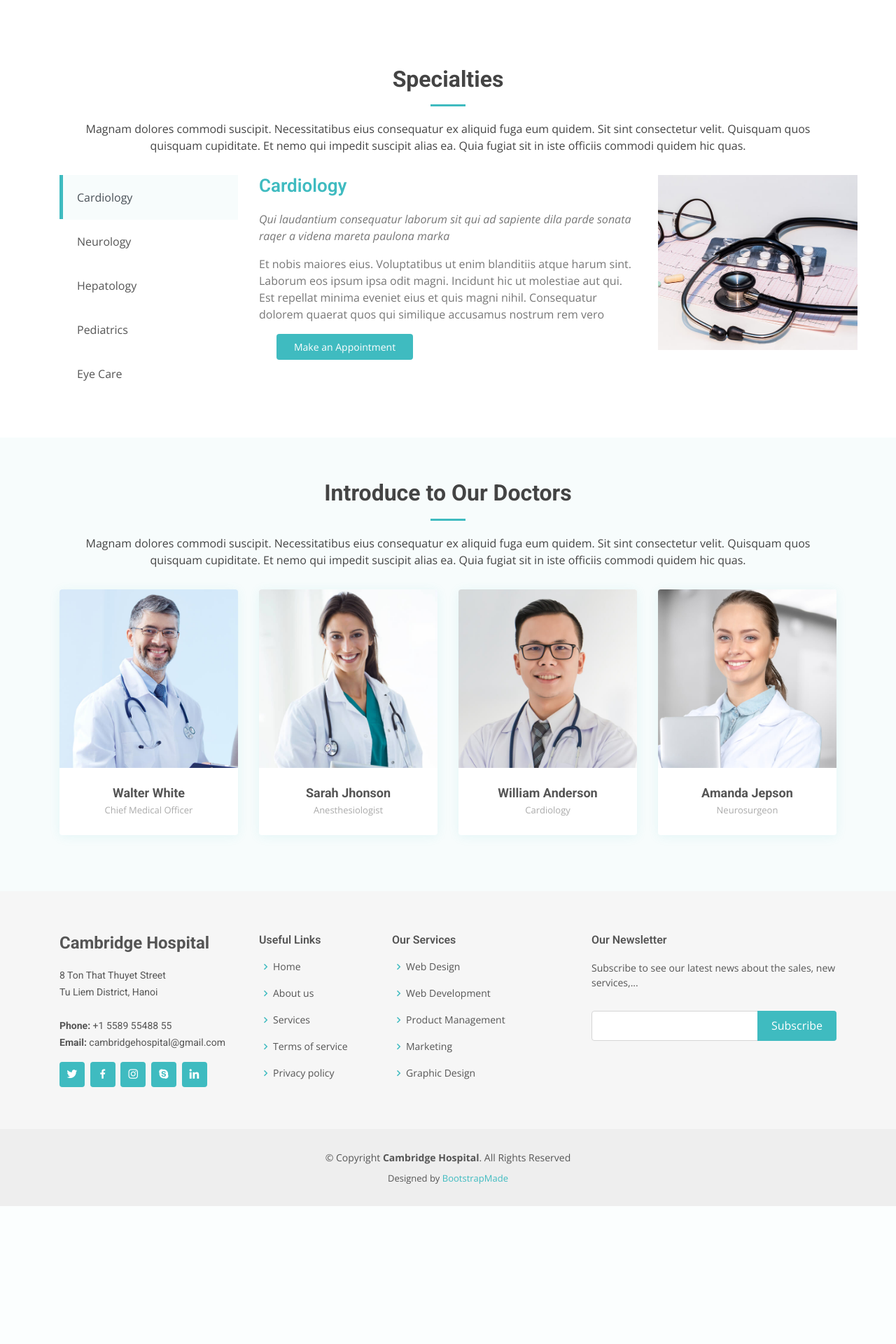
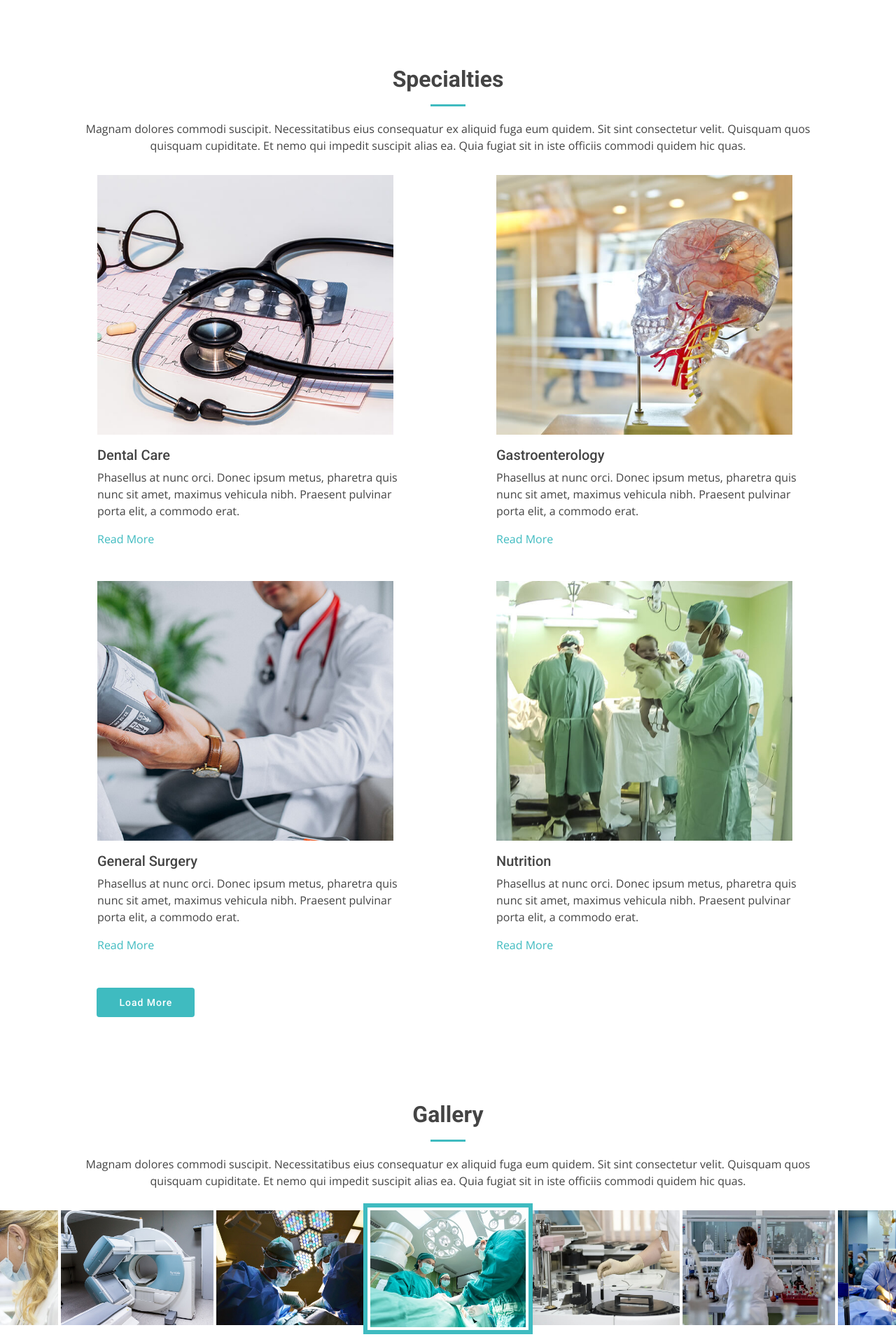
Before and after one commit to sonnhth1909022/Cambridge-Hospital, a PHP site: page /service.html in a window 1280 px wide. Shown: the part 897-2817 px from the top of the page at 70% size. Before the commit the page ends 2620 px from the top, so only its background shows below. Run offline with PHP 8.4, Linux system fonts and the light colour scheme.

Commit message:
sửa lại trang service

```diff
--- a/about.html
+++ b/about.html
@@ -172,7 +172,7 @@
   <div class="container" data-aos="zoom-in">
 
     <div class="text-center">
-      <h3>You have a situation? Your body is not obeying you?</h3>
+      <h3>You have a situation?</h3>
       <p> Need not to worry because we are here to help!</p>
       <a class="cta-btn scrollto" href="appointment.html">Make an Appointment now</a>
     </div>
--- a/assets/css/style.css
+++ b/assets/css/style.css
@@ -553,7 +553,7 @@ h1, h2, h3, h4, h5, h6 {
   background: #3fbbc0;
 }
 
-#hero .btn-get-started {
+.btn-get-started {
   font-family: "Roboto", sans-serif;
   font-weight: 500;
   font-size: 14px;
@@ -1858,3 +1893,16 @@ section {
   text-align: center;
   font-size: 13px;
 }
+
+.single-service {
+  position: relative;
+  margin-bottom: 9%;
+  z-index: 1;
+  padding-left: 10%;
+  padding-right: 10%;
+}
+
+.single-service img {
+  width: 98%;
+  margin-bottom: 4%;
+}
--- a/service.html
+++ b/service.html
@@ -164,7 +164,7 @@
         <p>Magnam dolores commodi suscipit. Necessitatibus eius consequatur ex aliquid fuga eum quidem. Sit sint consectetur velit. Quisquam quos quisquam cupiditate. Et nemo qui impedit suscipit alias ea. Quia fugiat sit in iste officiis commodi quidem hic quas.</p>
       </div>
 
-      <div class="row">
+      <!-- <div class="row">
         <div class="col-lg-3">
           <ul class="nav nav-tabs flex-column">
             <li class="nav-item">
@@ -253,98 +253,94 @@
             </div>
           </div>
         </div>
-      </div>
+      </div> -->
+
+        <div class="all-services">
+        <div class="row">
+
+        <div class="col-12 col-lg-6">
+        <div class="single-service">
+        <img src="assets/img/departments-1.jpg" alt="" data-pagespeed-url-hash="3267660162" onload="pagespeed.CriticalImages.checkImageForCriticality(this);">
+        <h5>Dental Care</h5>
+        <p>Phasellus at nunc orci. Donec ipsum metus, pharetra quis nunc sit amet, maximus vehicula nibh. Praesent pulvinar porta elit, a commodo erat.</p>
+        <a href="#">Read More</a>
+        </div>
+        </div>
+
+        <div class="col-12 col-lg-6">
+        <div class="single-service">
+        <img src="assets/img/departments-2.jpg" alt="" data-pagespeed-url-hash="3562160083" onload="pagespeed.CriticalImages.checkImageForCriticality(this);">
+        <h5>Gastroenterology</h5>
+        <p>Phasellus at nunc orci. Donec ipsum metus, pharetra quis nunc sit amet, maximus vehicula nibh. Praesent pulvinar porta elit, a commodo erat.</p>
+        <a href="#">Read More</a>
+        </div>
+        </div>
+
+        <div class="col-12 col-lg-6">
+        <div class="single-service">
+        <img src="assets/img/departments-3.jpg" alt="" data-pagespeed-url-hash="3856660004" onload="pagespeed.CriticalImages.checkImageForCriticality(this);">
+        <h5>General Surgery</h5>
+        <p>Phasellus at nunc orci. Donec ipsum metus, pharetra quis nunc sit amet, maximus vehicula nibh. Praesent pulvinar porta elit, a commodo erat.</p>
+        <a href="#">Read More</a>
+        </div>
+        </div>
+
+        <div class="col-12 col-lg-6">
+        <div class="single-service">
+        <img src="assets/img/departments-4.jpg" alt="" data-pagespeed-url-hash="4151159925" onload="pagespeed.CriticalImages.checkImageForCriticality(this);">
+        <h5>Nutrition</h5>
+        <p>Phasellus at nunc orci. Donec ipsum metus, pharetra quis nunc sit amet, maximus vehicula nibh. Praesent pulvinar porta elit, a commodo erat.</p>
+        <a href="#">Read More</a>
+        </div>
+        </div>
+
+        <div class="col-12" style="padding-left: 6%;">
+            <a href="#" class="btn-get-started">Load More</a>
+        </div>
+        </div>
+        </div>
+
 
     </div>
   </section><!-- End Specialties Section -->
 
-  <!-- ======= Doctors Section ======= -->
-  <section id="doctors" class="doctors section-bg">
-    <div class="container" data-aos="fade-up">
+<!-- ======= Gallery Section ======= -->
+<section id="gallery" class="gallery">
+  <div class="container" data-aos="fade-up">
 
-      <div class="section-title">
-        <h2>Introduce to Our Doctors</h2>
-        <p>Magnam dolores commodi suscipit. Necessitatibus eius consequatur ex aliquid fuga eum quidem. Sit sint consectetur velit. Quisquam quos quisquam cupiditate. Et nemo qui impedit suscipit alias ea. Quia fugiat sit in iste officiis commodi quidem hic quas.</p>
-      </div>
+    <div class="section-title">
+      <h2>Gallery</h2>
+      <p>Magnam dolores commodi suscipit. Necessitatibus eius consequatur ex aliquid fuga eum quidem. Sit sint consectetur velit. Quisquam quos quisquam cupiditate. Et nemo qui impedit suscipit alias ea. Quia fugiat sit in iste officiis commodi quidem hic quas.</p>
+    </div>
 
-      <div class="row">
+    <div class="owl-carousel gallery-carousel" data-aos="fade-up" data-aos-delay="100">
+      <a href="assets/img/gallery/gallery-1.jpg" class="venobox" data-gall="gallery-carousel"><img src="assets/img/gallery/gallery-1.jpg" alt=""></a>
+      <a href="assets/img/gallery/gallery-2.jpg" class="venobox" data-gall="gallery-carousel"><img src="assets/img/gallery/gallery-2.jpg" alt=""></a>
+      <a href="assets/img/gallery/gallery-3.jpg" class="venobox" data-gall="gallery-carousel"><img src="assets/img/gallery/gallery-3.jpg" alt=""></a>
+      <a href="assets/img/gallery/gallery-4.jpg" class="venobox" data-gall="gallery-carousel"><img src="assets/img/gallery/gallery-4.jpg" alt=""></a>
+      <a href="assets/img/gallery/gallery-5.jpg" class="venobox" data-gall="gallery-carousel"><img src="assets/img/gallery/gallery-5.jpg" alt=""></a>
+      <a href="assets/img/gallery/gallery-6.jpg" class="venobox" data-gall="gallery-carousel"><img src="assets/img/gallery/gallery-6.jpg" alt=""></a>
+      <a href="assets/img/gallery/gallery-7.jpg" class="venobox" data-gall="gallery-carousel"><img src="assets/img/gallery/gallery-7.jpg" alt=""></a>
+      <a href="assets/img/gallery/gallery-8.jpg" class="venobox" data-gall="gallery-carousel"><img src="assets/img/gallery/gallery-8.jpg" alt=""></a>
+    </div>
 
-        <div class="col-lg-3 col-md-6 d-flex align-items-stretch">
-          <div class="member" data-aos="fade-up" data-aos-delay="100">
-            <div class="member-img">
-              <img src="assets/img/doctors/doctors-1.jpg" class="img-fluid" alt="">
-              <div class="social">
-                <a href=""><i class="icofont-twitter"></i></a>
-                <a href=""><i class="icofont-facebook"></i></a>
-                <a href=""><i class="icofont-instagram"></i></a>
-                <a href=""><i class="icofont-linkedin"></i></a>
-              </div>
-            </div>
-            <div class="member-info">
-              <h4>Walter White</h4>
-              <span>Chief Medical Officer</span>
-            </div>
-          </div>
-        </div>
+  </div>
+</section><!-- End Gallery Section -->
 
-        <div class="col-lg-3 col-md-6 d-flex align-items-stretch">
-          <div class="member" data-aos="fade-up" data-aos-delay="200">
-            <div class="member-img">
-              <img src="assets/img/doctors/doctors-2.jpg" class="img-fluid" alt="">
-              <div class="social">
-                <a href=""><i class="icofont-twitter"></i></a>
-                <a href=""><i class="icofont-facebook"></i></a>
-                <a href=""><i class="icofont-instagram"></i></a>
-                <a href=""><i class="icofont-linkedin"></i></a>
-              </div>
-            </div>
-            <div class="member-info">
-              <h4>Sarah Jhonson</h4>
-              <span>Anesthesiologist</span>
-            </div>
-          </div>
-        </div>
+  <!-- ======= Cta Section ======= -->
+  <section id="cta" class="cta">
+    <div class="container" data-aos="zoom-in">
 
-        <div class="col-lg-3 col-md-6 d-flex align-items-stretch">
-          <div class="member" data-aos="fade-up" data-aos-delay="300">
-            <div class="member-img">
-              <img src="assets/img/doctors/doctors-3.jpg" class="img-fluid" alt="">
-              <div class="social">
-                <a href=""><i class="icofont-twitter"></i></a>
-                <a href=""><i class="icofont-facebook"></i></a>
-                <a href=""><i class="icofont-instagram"></i></a>
-                <a href=""><i class="icofont-linkedin"></i></a>
-              </div>
-            </div>
-            <div class="member-info">
-              <h4>William Anderson</h4>
-              <span>Cardiology</span>
-            </div>
-          </div>
-        </div>
-
-        <div class="col-lg-3 col-md-6 d-flex align-items-stretch">
-          <div class="member" data-aos="fade-up" data-aos-delay="400">
-            <div class="member-img">
-              <img src="assets/img/doctors/doctors-4.jpg" class="img-fluid" alt="">
-              <div class="social">
-                <a href=""><i class="icofont-twitter"></i></a>
-                <a href=""><i class="icofont-facebook"></i></a>
-                <a href=""><i class="icofont-instagram"></i></a>
-                <a href=""><i class="icofont-linkedin"></i></a>
-              </div>
-            </div>
-            <div class="member-info">
-              <h4>Amanda Jepson</h4>
-              <span>Neurosurgeon</span>
-            </div>
-          </div>
-        </div>
-
+      <div class="text-center">
+        <h3>You have a situation?</h3>
+        <p> Need not to worry because we are here to help!</p>
+        <a class="cta-btn scrollto" href="appointment.html">Make an Appointment now</a>
       </div>
 
     </div>
-  </section><!-- End Doctors Section -->
+  </section><!-- End Cta Section -->
+
+
 
   </main><!-- End #main -->
 
```
Also changed, not shown: other parts of assets/css/style.css (+36 -1 lines), index.html (+99 -10 lines).
